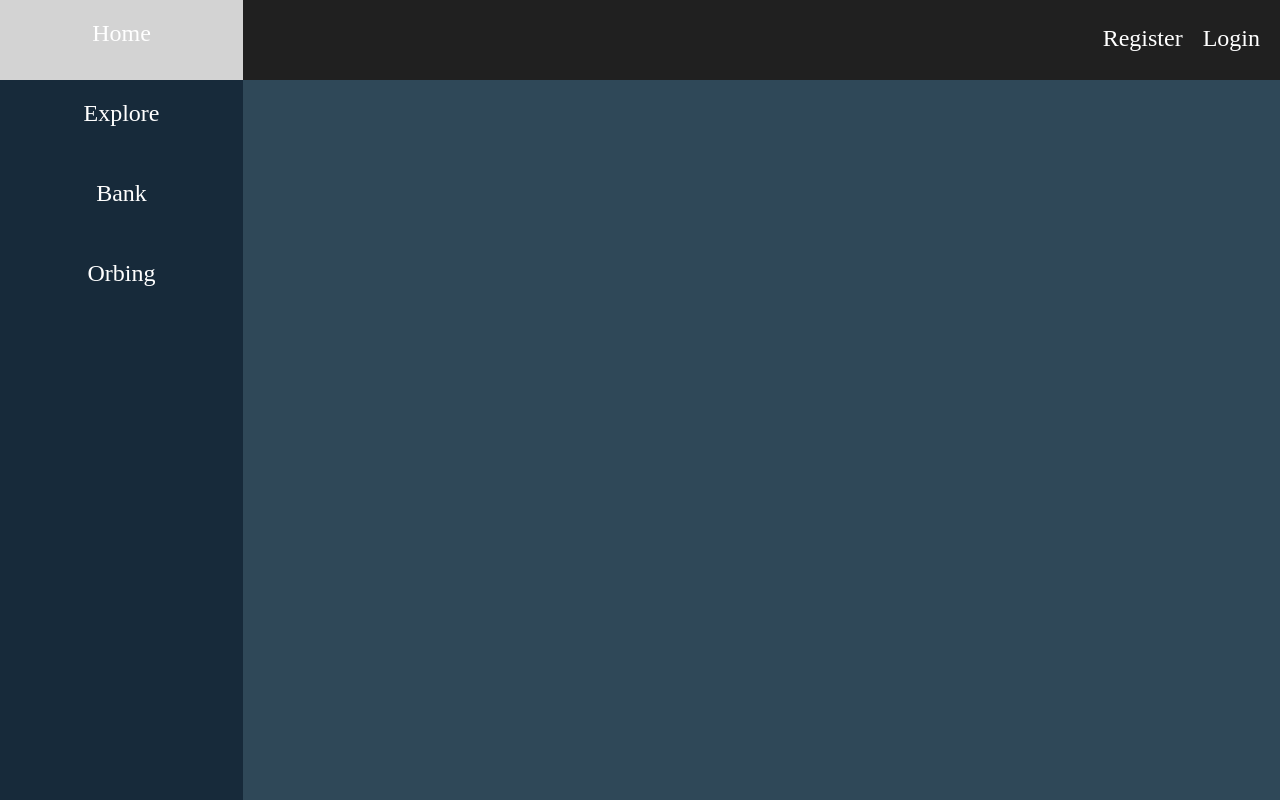
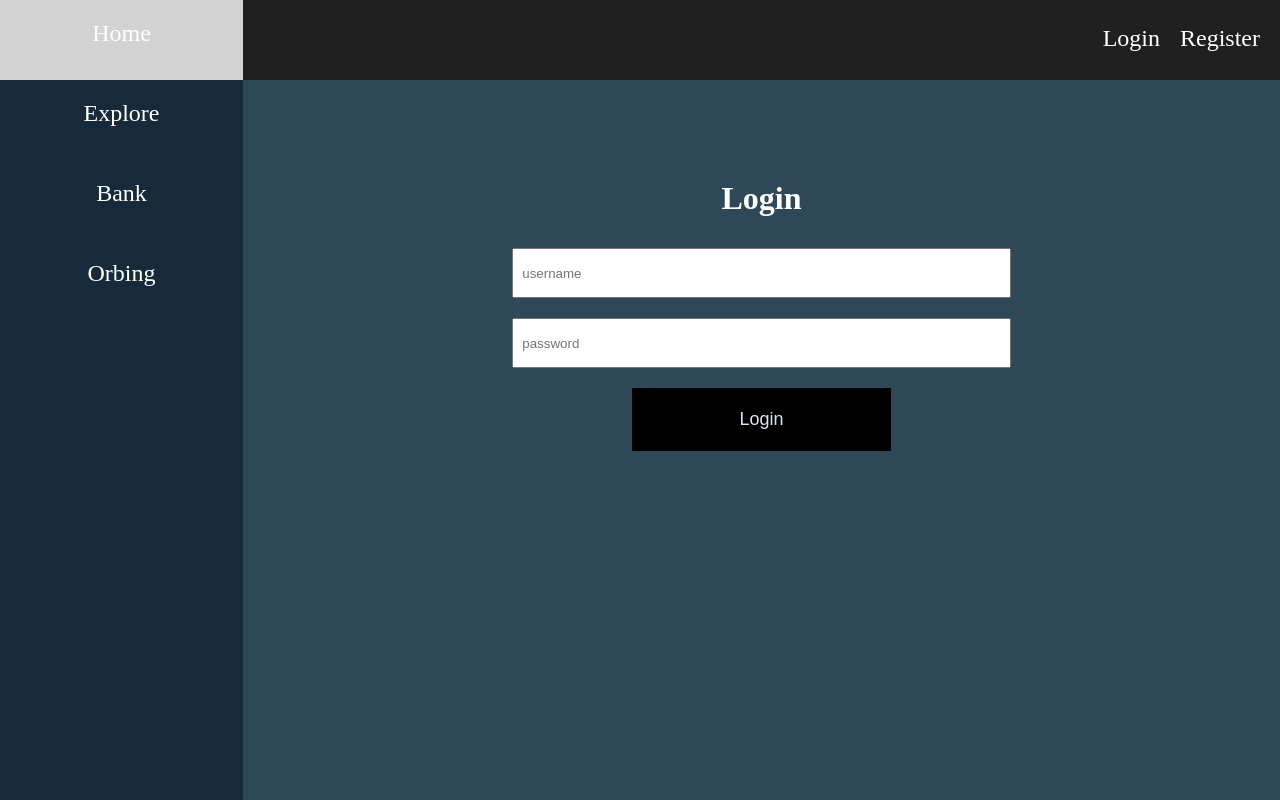
Before and after one commit to theRJMurray/Orbing, a React (Create React App) app: page /register in a window 1280 px wide. Both pictures are taken after a click on the element "Login". Built offline with nearby package versions, Linux system fonts and the light colour scheme.

Commit message:
login, register, logout all working

```diff
--- a/package.json
+++ b/package.json
@@ -6,6 +6,7 @@
     "@testing-library/jest-dom": "^5.14.1",
     "@testing-library/react": "^13.0.0",
     "@testing-library/user-event": "^13.2.1",
+    "axios": "^1.2.2",
     "bcryptjs": "^2.4.3",
     "cors": "^2.8.5",
     "dotenv": "^16.0.3",
@@ -21,6 +22,7 @@
     "react-scripts": "5.0.1",
     "redux": "^4.2.0",
     "redux-thunk": "^2.4.2",
+    "styled-components": "^5.3.6",
     "web-vitals": "^2.1.0"
   },
   "scripts": {
--- a/src/App.js
+++ b/src/App.js
@@ -3,11 +3,22 @@ import Navigation from './Components/Navigation.js'
 import Bank from './Components/Bank.js'
 import Explore from './Components/Explore.js'
 import TopBar from './Components/TopBar.js'
+import {useEffect} from 'react'
 import Home from './Components/Home.js'
+import Login from './Components/Login.js'
+// import axios from 'axios';
+import { useSelector } from 'react-redux'
+import Register from './Components/Register.js'
 import {  BrowserRouter as Router,  Routes,  Route} from "react-router-dom";
 import history from './history';
 
 const App = () => {
+	const auth = useSelector(state => state.auth)
+
+	useEffect(() => {
+		console.log(auth, auth.isAuthenticated)
+	}, [auth])
+
  	return <div style={{color: '#202020', position: 'absolute', top: 0, right: 0, bottom: 0, left: 0, display: 'flex'}}>
 		<Router location={history.location}>
 			{/* Left Sidebar */}
@@ -20,6 +31,8 @@ const App = () => {
 						<Route exact path="/explore" element={<Explore />} />
 						<Route exact path="/bank" element={<Bank />} />
 						<Route exact path="/orbing" element={<Orbing />} />
+						<Route exact path="/register" element={<Register />} />
+						<Route exact path="/login" element={<Login />} />
 					</Routes>
 			</div>
 		</Router>
--- a/src/Components/Login.js
+++ b/src/Components/Login.js
@@ -1,6 +1,49 @@
+import {useState} from 'react'
+import Button from './styled/Button'
+import { useDispatch } from 'react-redux'
+import { login } from '../actions/authActions';
+
+const input_styles = {
+	height: 30,
+	padding: 8,
+	margin: 10
+}
+
 const Login = () => {
-    return <div>
+    const dispatch = useDispatch()
+    const [username, setUsername] = useState('');
+    const [password, setPassword] = useState('');
 
+    const onUsernameChange = (e) => setUsername(e.target.value);
+    const onPasswordChange = (e) => setPassword(e.target.value);
+
+    const handleOnSubmit = (e) => {
+        console.log('Login Submited')
+        e.preventDefault();
+
+        // Create user object
+        const user = {
+          username,
+          password
+        };
+
+        console.log('user in Login.js', user)
+
+        dispatch(login(user));
+      };
+
+    return <div style={{width: '50%', margin: '100px auto'}}>
+        <h1 style={{textAlign: 'center', color: 'white'}}>Login</h1>
+        <form onSubmit={handleOnSubmit}>
+            <div style={{display: 'flex', flexDirection: 'column'}}>
+                <input style={input_styles} type="text" name="username" value={username} placeholder="username" onChange={onUsernameChange}/>
+                <input style={input_styles} type="password" name="password" value={password} placeholder="password" onChange={onPasswordChange}/>
+            </div>
+
+            <div style={{display: 'flex', justifyContent: 'space-evenly'}}>
+                <Button style={{width: '50%', marginTop: 10, background: '#000', color: '#DBE4EE'}}>Login</Button>
+            </div>
+        </form>
     </div>
 }
 
--- a/src/Components/Register.js
+++ b/src/Components/Register.js
@@ -1,6 +1,49 @@
+import {useState} from 'react'
+import Button from './styled/Button'
+import { register } from '../actions/authActions';
+import { useDispatch } from 'react-redux'
+
+const input_styles = {
+	height: 30,
+	padding: 8,
+	margin: 10
+}
+
 const Register = () => {
-    return <div>
+    const dispatch = useDispatch()
+    const [username, setUsername] = useState('');
+    const [email, setEmail] = useState('');
+    const [password, setPassword] = useState('');
 
+    const onUsernameChange = (e) => setUsername(e.target.value);
+    const onEmailChange = (e) => setEmail(e.target.value);
+    const onPasswordChange = (e) => setPassword(e.target.value);
+
+    const handleOnSubmit = (e) => {
+        e.preventDefault();
+
+        // Create user object
+        const user = {
+        username,
+          email,
+          password
+        };
+
+        dispatch(register(user))
+    }
+
+    return <div style={{width: '50%', margin: '100px auto'}}>
+    <h1 style={{textAlign: 'center', color: 'white'}}>Register</h1>
+        <form onSubmit={handleOnSubmit}>
+            <div style={{display: 'flex', flexDirection: 'column'}}>
+                <input style={input_styles} type="text" name="username" value={username} placeholder="username" onChange={onUsernameChange}/>
+                <input style={input_styles} type="text" name="email" value={email} placeholder="email" onChange={onEmailChange}/>
+                <input style={input_styles} type="password" name="password" value={password} placeholder="password" onChange={onPasswordChange}/>
+            </div>
+            <div style={{display: 'flex', justifyContent: 'space-evenly'}}>
+                <Button style={{width: '50%', marginTop: 10, background: '#000', color: '#DBE4EE'}}>Register</Button>
+            </div>
+        </form>
     </div>
 }
 
--- a/src/Components/TopBar.js
+++ b/src/Components/TopBar.js
@@ -1,15 +1,27 @@
 import { useNavigate  } from 'react-router-dom'
+import { useSelector, useDispatch } from 'react-redux';
+import { logout } from '../actions/authActions'
 
 const TopBar = () => {
+    const auth = useSelector(state => state.auth)
+    const dispatch = useDispatch();
     const navigate = useNavigate();
 
-    return <div style={{width: '100%', height: 80, background: '#202020'}}>
-        <div onClick={() => navigate('/login')} style={{float: 'right', color: 'white', marginTop: 25, fontSize: '1.5em', marginRight: 20, cursor: 'pointer'}}>
+    return <div style={{width: '100%', height: 80, background: '#202020', display: 'flex', justifyContent: 'space-between'}}>
+        {auth && auth.username ? <div onClick={() => navigate('/login')} style={{ width: '50%', color: 'white', paddingTop: 25, fontSize: '1.5em', marginLeft: 20, cursor: 'pointer'}}>
+            Welcome, {auth.username}
+        </div> : null}
+        {auth && !auth.isAuthenticated ? <div style={{display: 'flex', justifyContent: 'flex-end', width: '100%'}}>
+            <div onClick={() => navigate('/login')} style={{ color: 'white', paddingTop: 25, fontSize: '1.5em', marginRight: 20, cursor: 'pointer'}}>
             Login
-        </div>
-        <div onClick={() => navigate('/register')} style={{float: 'right', color: 'white', marginTop: 25, fontSize: '1.5em', marginRight: 20, cursor: 'pointer'}}>
+            </div>
+            <div onClick={() => navigate('/register')} style={{ color: 'white', paddingTop: 25, fontSize: '1.5em', marginRight: 20, cursor: 'pointer'}}>
             Register
-        </div>
+            </div>
+        </div> :
+        <div onClick={() => dispatch(logout())} style={{ color: 'white', paddingTop: 25, fontSize: '1.5em', marginRight: 20, cursor: 'pointer', display: 'flex', justifyContent: 'flex-end', width: '100%'}}>
+            Logout
+        </div>}
     </div>
 }
 
--- /dev/null
+++ b/src/Components/styled/Button.js
@@ -0,0 +1,16 @@
+import styled from 'styled-components'
+
+const Button = styled.button`
+    text-decoration: none;
+    padding: 20px 0;
+    width: 180px;
+    color: #000;
+    font-family: sans-serif;
+    font-size: 18px;
+    border: 1px solid black;
+    background: none;
+    cursor: pointer;
+    user-select: none;
+`;
+
+export default Button
--- /dev/null
+++ b/src/actions/authActions.js
@@ -0,0 +1,40 @@
+import { REGISTER_SUCCESS, REGISTER_FAIL, LOGIN_SUCCESS, LOGIN_FAIL, LOGOUT_SUCCESS} from "./types";
+import axios from 'axios';
+
+export const register = (user) => (dispatch) => {
+    axios.post('http://localhost:4000/api/auth/signup', user)
+        .then(response => {
+            dispatch({
+                type: REGISTER_SUCCESS,
+                payload: response.data
+            })
+        })
+        .catch(error => {
+            dispatch({
+                type: REGISTER_FAIL
+            });
+            console.log(error);
+        });
+}
+
+export const login = (user) => dispatch => {
+    axios.post('http://localhost:4000/api/auth/signin', user)
+        //dispatch to the authReducer
+        .then(response => {
+            dispatch({
+                type: LOGIN_SUCCESS,
+                payload: response.data
+           })
+        }
+        ).catch(err => {
+            dispatch({
+                type: LOGIN_FAIL
+            });
+        });
+};
+
+export const logout = () => {
+    return{
+        type: LOGOUT_SUCCESS
+    }
+}
--- a/src/actions/types.js
+++ b/src/actions/types.js
@@ -1 +1,6 @@
 export const SET_PHASE = 'SET_PHASE';
+export const REGISTER_SUCCESS = 'REGISTER_SUCCESS';
+export const REGISTER_FAIL = 'REGISTER_FAIL';
+export const LOGIN_FAIL = 'LOGIN_FAIL';
+export const LOGIN_SUCCESS = 'LOGIN_SUCCESS';
+export const LOGOUT_SUCCESS = 'LOGOUT_SUCCESS';
--- /dev/null
+++ b/src/reducers/authReducer.js
@@ -0,0 +1,31 @@
+import {REGISTER_SUCCESS, REGISTER_FAIL, LOGIN_SUCCESS, LOGIN_FAIL, LOGOUT_SUCCESS} from '../actions/types';
+
+const initialState = {
+    isAuthenticated: null,
+    username: '',
+};
+
+export default function userReducer(state = initialState, action, payload){
+    switch(action.type){
+        case LOGIN_SUCCESS:
+        case REGISTER_SUCCESS:
+            return{
+                ...state,
+                ...action.payload,
+                isAuthenticated: true,
+            };
+        case LOGIN_FAIL:
+        case LOGOUT_SUCCESS:
+        case REGISTER_FAIL:
+            return{
+                ...state,
+                token: null,
+                isAuthenticated: false,
+                isLoading: false,
+                id: null,
+                username: null
+            };
+        default:
+            return state;
+    }
+}
--- a/src/reducers/index.js
+++ b/src/reducers/index.js
@@ -1,6 +1,8 @@
 import {combineReducers} from 'redux';
 import userReducer from './userReducer';
+import authReducer from './authReducer';
 
 export default combineReducers({
     user: userReducer,
+    auth: authReducer
 });
```
Also changed, not shown: 2 other files (tests, documents, lock files or other folders).
